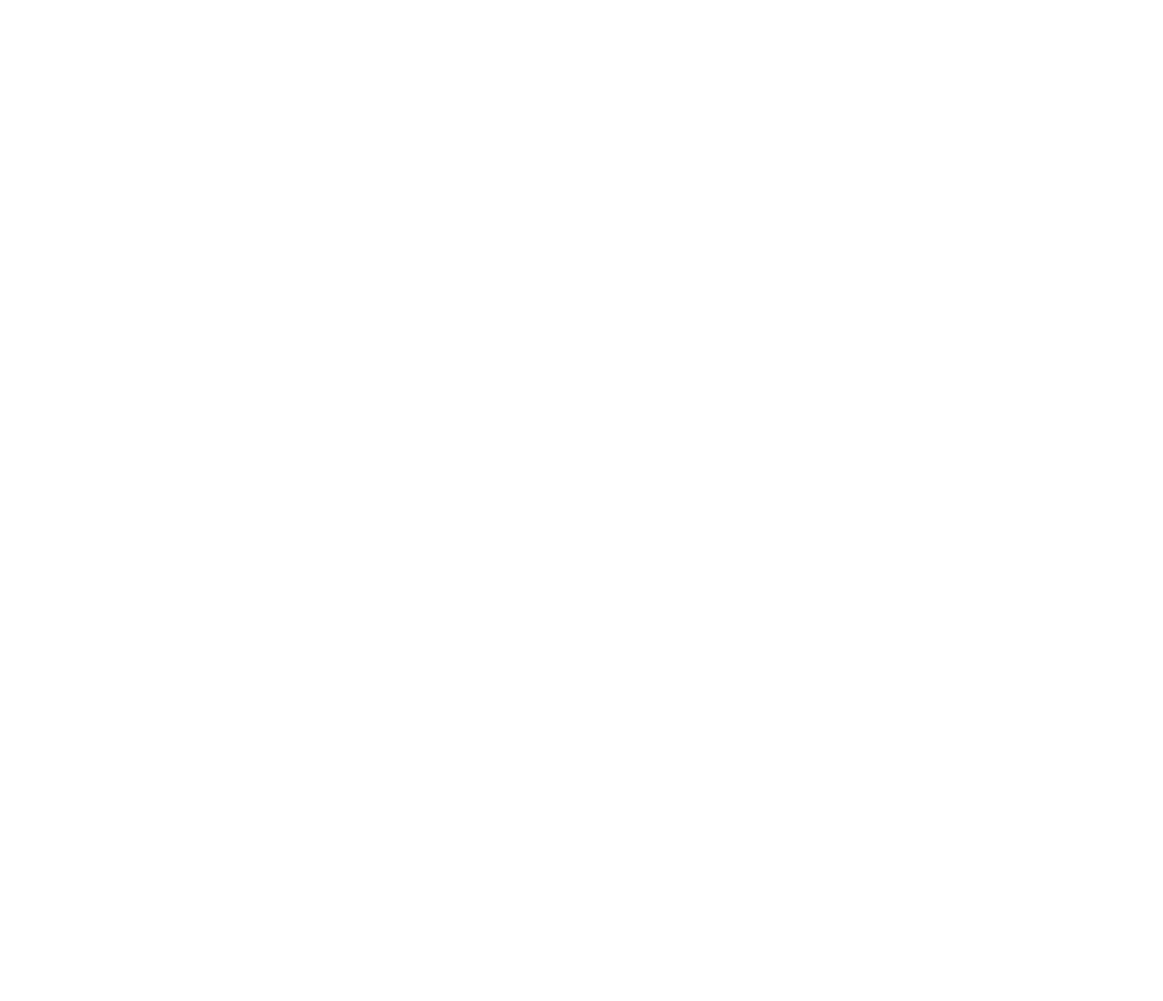
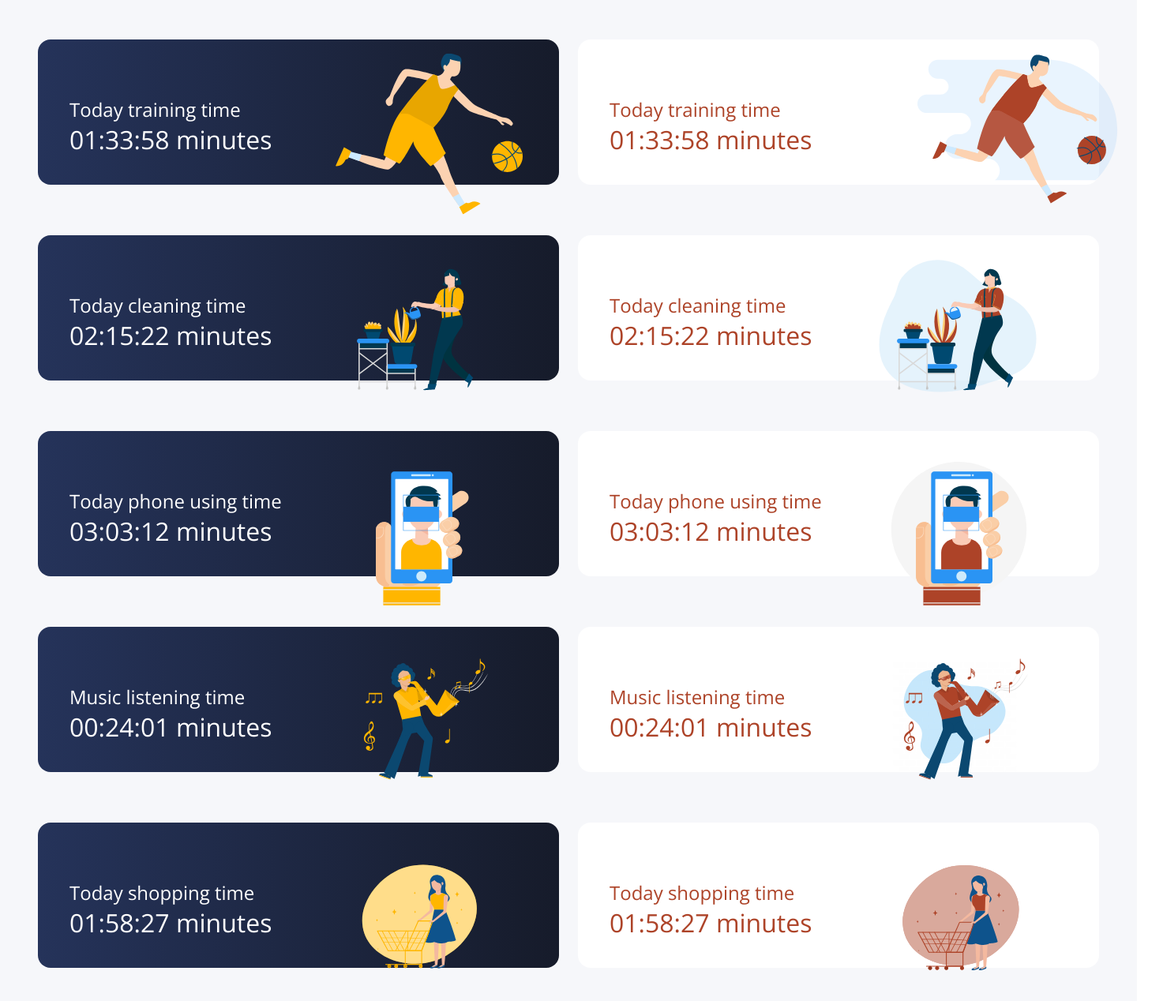
Before and after one commit to Oleksandr669/sk-training, a plain HTML site: page index.html in a window 1280 px wide. Shown: the whole page at 79% size, 1473 px wide, since content can reach past the window. Before the commit the page ends 800 px from the top, so only its background shows below. Drawn offline with nearby package versions, Linux system fonts and the light colour scheme.

Commit message:
i did what i could

```diff
--- a/css/style.css
+++ b/css/style.css
@@ -0,0 +1,81 @@
+*{
+    font-family: 'Open Sans', sans-serif;
+    margin: 0px;
+    padding: 0px;
+}
+.wrapper{
+    display: grid;
+    grid-template-columns: 48px 660px 24px 660px 48px;
+    height: 1276px;
+    min-width: 1440px;
+    background: #F6F7FA;
+    justify-content: center;
+    margin: auto;
+}
+.cart_text{
+    font-size: 24px;
+    color: white;
+}
+.cart_text_day{
+    font-size: 24px;
+    color: rgba(173, 67, 40, 1);
+}
+.cart_time{
+    font-size: 32px;
+    color: white;
+}
+.cart_time_day{
+    font-size: 32px;
+    color: rgba(173, 67, 40, 1);
+}
+.carts_night{
+    height: 1176px;
+    width: 660px;
+    grid-column-start: 2;
+    grid-row-start: 2;
+    display: grid;
+    row-gap: 64px;
+}
+.cart_night{
+    height: 184px;
+    width: 660px;
+    background: linear-gradient(90.02deg, #25335A 0.02%, #141824 113.01%);
+    border-radius: 16px;
+    display: grid;
+    grid-template-columns: 40px 270px 67px auto;
+    grid-template-rows:17px 55px 33px auto;
+}
+.cart_night_text_content{
+    display: grid;
+    grid-column-start: 2;
+    grid-row-start: 3;
+}
+.cart_night_img{
+    display: grid;
+    grid-column-start: 4;
+    grid-row-start: 2;
+}
+
+.carts_day{
+    height: 1176px;
+    width: 660px;
+    grid-column-start: 4;
+    grid-row-start: 2;
+    display: grid;
+    row-gap: 64px;
+}
+.cart_day{
+    height: 184px;
+    width: 660px;
+    background:white;
+    border-radius: 16px;
+    display: grid;
+    grid-template-columns: 40px 270px 67px auto;
+    grid-template-rows:17px 55px 33px auto;
+}
+.img{
+    display: flex;
+    height: 205px;
+    width: 245px;
+    justify-content:flex-start ;
+}
--- a/index.html
+++ b/index.html
@@ -5,8 +5,110 @@
     <meta name="viewport" content="width=device-width, initial-scale=1.0">
     <title>Document</title>
     <link rel="stylesheet" href="css/style.css">
+    <link rel="preconnect" href="https://fonts.gstatic.com">
+    <link href="https://fonts.googleapis.com/css2?family=Open+Sans&display=swap" rel="stylesheet">
 </head>
 <body>
+    <div class="wrapper">
 
+        <div class="carts_night">
+
+            <div class="cart_night 1">
+                <div class="cart_night_text_content">
+                    <span class="cart_text">Today training time</span><span class="cart_time">01:33:58 minutes</span>
+                </div>
+                <div class="cart_night_img">
+                    <div class="img"><img src="/css/images/Basketball Player@2x.svg" alt="img"></div>
+                </div>
+                </div>
+
+            <div class="cart_night 2">
+                <div class="cart_night_text_content">
+                    <span class="cart_text">Today cleaning time</span><span class="cart_time">02:15:22 minutes</span>
+                </div>
+                <div class="cart_night_img">
+                    <div class="img"><img src="/css/images/Girl and plants.svg" alt="img"></div>
+                </div>
+                </div>
+
+                <div class="cart_night 3">
+                    <div class="cart_night_text_content">
+                        <span class="cart_text">Today phone using time</span><span class="cart_time">03:03:12 minutes</span>
+                    </div>
+                    <div class="cart_night_img">
+                        <div class="img"><img src="/css/images/Face ID.svg" alt="img"></div>
+                    </div>
+                    </div>
+
+                    <div class="cart_night 4">
+                        <div class="cart_night_text_content">
+                            <span class="cart_text">Music listening time</span><span class="cart_time">00:24:01 minutes</span>
+                        </div>
+                        <div class="cart_night_img">
+                            <div class="img"><img src="/css/images/Musician.svg" alt="img"></div>
+                        </div>
+                        </div>
+
+                        <div class="cart_night 5">
+                            <div class="cart_night_text_content">
+                                <span class="cart_text">Today shopping time</span><span class="cart_time">01:58:27 minutes</span>
+                            </div>
+                            <div class="cart_night_img">
+                                <div class="img"><img src="/css/images/Shopping.svg" alt="img"></div>
+                            </div>
+                            </div>
+
+        </div>
+        <div class="carts_day">
+
+            <div class="cart_day 1">
+                <div class="cart_night_text_content">
+                    <span class="cart_text_day">Today training time</span><span class="cart_time_day">01:33:58 minutes</span>
+                </div>
+                <div class="cart_night_img">
+                    <div class="img"><img src="/css/images/Basketball Player.svg" alt="img"></div>
+                </div>
+                </div>
+
+                <div class="cart_day 2">
+                    <div class="cart_night_text_content">
+                        <span class="cart_text_day">Today cleaning time</span><span class="cart_time_day">02:15:22 minutes</span>
+                    </div>
+                    <div class="cart_night_img">
+                        <div class="img"><img src="/css/images/Girl and plants day.svg" alt="img"></div>
+                    </div>
+                    </div>
+
+                    <div class="cart_day 3">
+                        <div class="cart_night_text_content">
+                            <span class="cart_text_day">Today phone using time</span><span class="cart_time_day">03:03:12 minutes</span>
+                        </div>
+                        <div class="cart_night_img">
+                            <div class="img"><img src="/css/images/Face ID DAY.svg" alt="img"></div>
+                        </div>
+                        </div>
+
+                        <div class="cart_day 4">
+                            <div class="cart_night_text_content">
+                                <span class="cart_text_day">Music listening time</span><span class="cart_time_day">00:24:01 minutes</span>
+                            </div>
+                            <div class="cart_night_img">
+                                <div class="img"><img src="/css/images/Musician DAY.svg" alt="img"></div>
+                            </div>
+                            </div>
+
+                            <div class="cart_day 5">
+                                <div class="cart_night_text_content">
+                                    <span class="cart_text_day">Today shopping time</span><span class="cart_time_day">01:58:27 minutes</span>
+                                </div>
+                                <div class="cart_night_img">
+                                    <div class="img"><img src="/css/images/Shopping NIGHT.svg" alt="img"></div>
+                                </div>
+                                </div>
+
+        </div>
+
+
+</div>
 </body>
 </html>
```
Also changed, not shown: css/images/Basketball Player.svg (added), css/images/Basketball Player@2x.svg (added), css/images/Face ID DAY.svg (added), css/images/Face ID.svg (added), css/images/Girl and plants day.svg (added), css/images/Girl and plants.svg (added), css/images/Group.svg (added), css/images/Layer 1.svg (added), css/images/Musician DAY.svg (added), css/images/Musician.svg (added), css/images/Shopping NIGHT.svg (added), css/images/Shopping.svg (added).
